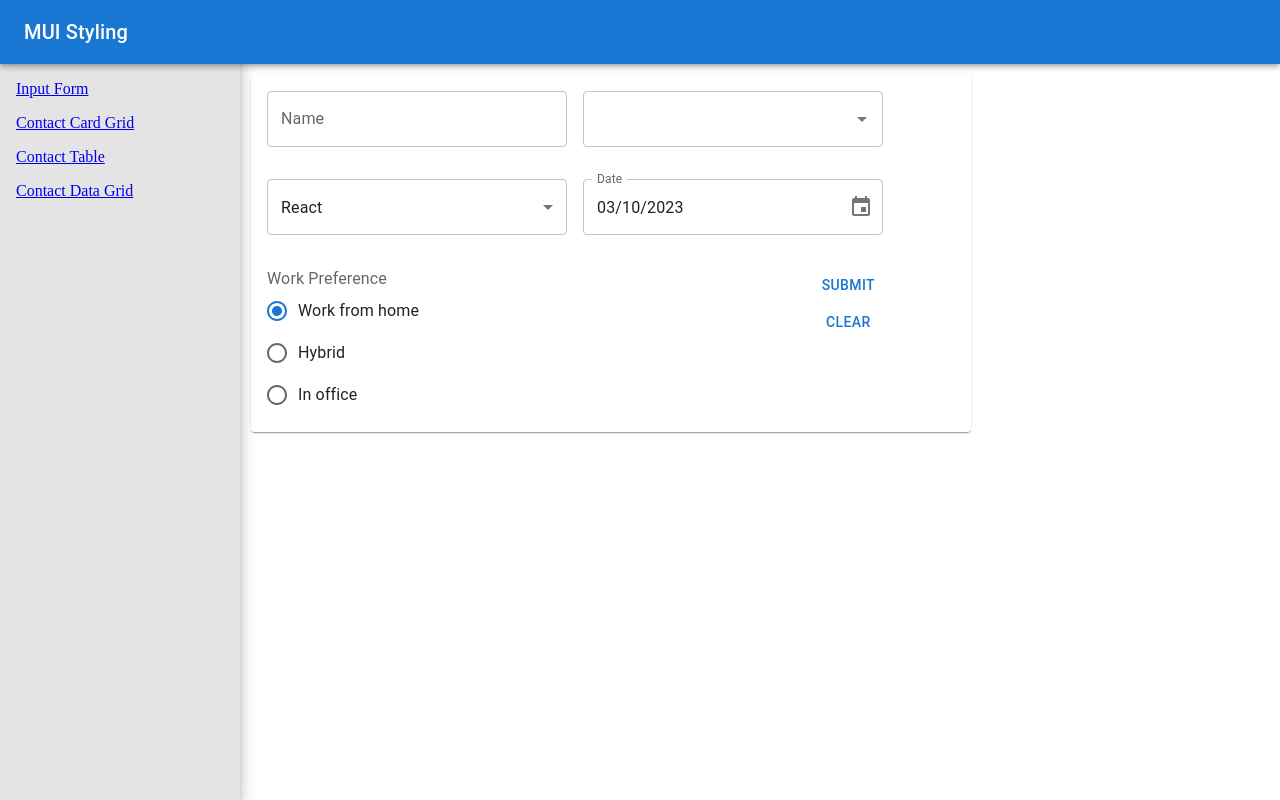
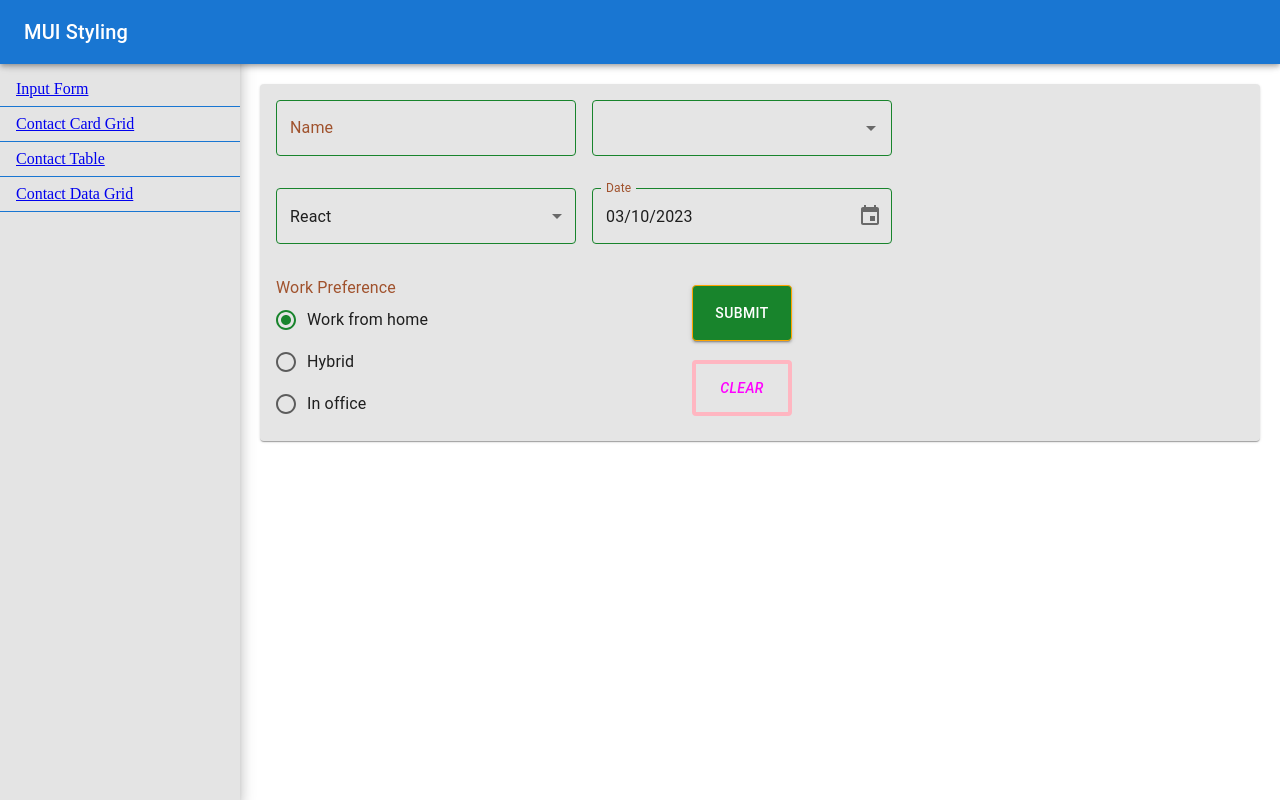
Before and after one commit to Taraskiiin/mui-app, a React (Create React App) app: page / in a window 1280 px wide. Built offline with nearby package versions, Linux system fonts and the light colour scheme.

Commit message:
feat(styles): added Theme and styles to MainWrap components

```diff
--- a/src/Components/Form/ContactForm.tsx
+++ b/src/Components/Form/ContactForm.tsx
@@ -36,6 +36,23 @@ export const skills = [
 
 export const minWidth = 300;
 export const defaultPreference = 'Work from home';
+
+const paperInputsStyle = {
+	'& .MuiOutlinedInput-root': {
+		'& fieldset': {
+			border: '1px solid',
+			borderColor: 'primary.main',
+		},
+	},
+	'& .MuiOutlinedInput-root:hover': {
+		'& fieldset': {
+			borderColor: 'primary.light',
+		},
+	},
+	'& .MuiFormLabel-root': {
+		color: 'primary.dark',
+	},
+};
 
 export default function ContactForm() {
 	const getDefaultFormValues = () => {
@@ -132,7 +149,13 @@ export default function ContactForm() {
 
 	return (
 		<>
-			<Paper>
+			<Paper
+				sx={{
+					...paperInputsStyle,
+					margin: 1,
+					backgroundColor: 'grid.main',
+				}}
+			>
 				<form>
 					<FormControl>
 						<FormGroup
@@ -178,9 +201,25 @@ export default function ContactForm() {
 								preference={formValues.preference}
 								onChange={handleRadioChange}
 							/>
-							<Stack>
-								<Button onClick={handleSubmit}>Submit</Button>
-								<Button onClick={handleClearClick}>Clear</Button>
+							<Stack
+								justifyContent='space-around'
+								alignItems='center'
+								sx={{ minWidth: minWidth }}
+							>
+								<Button
+									variant='contained'
+									sx={{ height: 56, width: 100 }}
+									onClick={handleSubmit}
+								>
+									Submit
+								</Button>
+								<Button
+									variant='beautiful'
+									sx={{ height: 56, width: 100 }}
+									onClick={handleClearClick}
+								>
+									Clear
+								</Button>
 							</Stack>
 						</FormGroup>
 					</FormControl>
--- a/src/Components/Form/FormSubComponents/CustomTextField.tsx
+++ b/src/Components/Form/FormSubComponents/CustomTextField.tsx
@@ -11,7 +11,21 @@ export default function CustomTextField(props: TextFieldProps) {
 			name='name'
 			label='Name'
 			variant='outlined'
-			sx={{ minWidth: minWidth, marginRight: '16px' }}
+			sx={{
+				minWidth: minWidth,
+				marginBottom: { xs: 2, md: 0 },
+				marginRight: { md: 2 },
+				'& .MuiOutLinedInput-root.Mui-focused': {
+					'& > fieldset': {
+						borderColor: 'primary.dark',
+					},
+				},
+				'& .MuiOutlinedInput-root:hover': {
+					'& > fieldset.MuiOutlinedInput-notchedOutline': {
+						borderColor: 'orange',
+					},
+				},
+			}}
 		/>
 	);
 }
--- a/src/Components/Scaffold/NavDrawer.tsx
+++ b/src/Components/Scaffold/NavDrawer.tsx
@@ -1,52 +1,98 @@
+import { useEffect, useState } from 'react';
 import {
 	AppBar,
 	Drawer,
 	List,
 	ListItem,
 	Theme,
+	ThemeProvider,
 	Toolbar,
 	Typography,
 	useTheme,
+	IconButton,
 } from '@mui/material';
+import useMediaQuery from '@mui/material/useMediaQuery';
 import { BrowserRouter, Link, Routes, Route } from 'react-router-dom';
+import MenuIcon from '@mui/icons-material/Menu';
+
 import ContactDataGrid from '../DataGrid/ContactDataGrid';
 import ContactCardGrid from '../Grid/ContactCardGrid';
 import ContactForm from '../Form/ContactForm';
 import ContactTable from '../Table/ContactTable';
+import { BeautifulTheme } from '../../Theme/CustomTheme';
 
 const drawerWidth = 240;
+const transitionDuration = 1000;
 
-const themedStyles = (theme: Theme) => {
+const themedStyles = (theme: Theme, mobileResponsiveWidth: string | number) => {
 	return {
 		appBar: {
 			zIndex: theme.zIndex.drawer + 1,
 		},
-	};
-};
-
-const simpleStyles = {
 		drawer: {
-		width: drawerWidth,
+			width: mobileResponsiveWidth,
 			'& .MuiBackdrop-root': {
 				display: 'none',
 			},
 		},
+		menuButton: {
+			marginRight: 2,
+		},
 		drawerPaper: {
-		width: drawerWidth,
+			width: mobileResponsiveWidth,
 			backgroundColor: 'rgba(120, 120, 120, 0.2)',
 		},
 		content: {
-		marginLeft: drawerWidth,
-		padding: 3,
-		maxWidth: 720,
+			padding: 4,
+			minWidth: mobileResponsiveWidth,
+			marginLeft: 0,
+			transition: theme.transitions.create('margin', {
+				easing: theme.transitions.easing.easeOut,
+				duration: transitionDuration,
+			}),
 		},
+		contentShift: {
+			minWidth: mobileResponsiveWidth,
+			marginLeft: mobileResponsiveWidth,
+			transition: theme.transitions.create('margin', {
+				easing: theme.transitions.easing.easeOut,
+				duration: transitionDuration,
+			}),
+		},
+	};
 };
 
 export default function NavDrawer() {
 	const theme = useTheme();
+
+	const greaterThan375 = useMediaQuery('(min-width:376px)');
+	const [open, setOpen] = useState(greaterThan375);
+	const responsiveDrawerWidth = greaterThan375 ? drawerWidth : '100%';
+
+	useEffect(() => {
+		setOpen(greaterThan375);
+	}, [greaterThan375]);
+
+	const handleMenuClick = () => {
+		setOpen(!open);
+	};
+
 	return (
 		<BrowserRouter>
-			<AppBar position='fixed' sx={themedStyles(theme).appBar}>
+			<AppBar
+				position='fixed'
+				sx={themedStyles(theme, responsiveDrawerWidth).appBar}
+			>
+				<IconButton
+					onClick={handleMenuClick}
+					edge='start'
+					sx={{
+						...themedStyles(theme, responsiveDrawerWidth).menuButton,
+						display: greaterThan375 ? 'none' : '',
+					}}
+				>
+					<MenuIcon />
+				</IconButton>
 				<Toolbar>
 					<Typography variant='h6' noWrap>
 						MUI Styling
@@ -56,9 +102,12 @@ export default function NavDrawer() {
 			<Drawer
 				disableEnforceFocus
 				variant='temporary'
-				open={true}
-				sx={simpleStyles.drawer}
-				PaperProps={{ sx: simpleStyles.drawerPaper, elevation: 9 }}
+				open={open}
+				sx={themedStyles(theme, responsiveDrawerWidth).drawer}
+				PaperProps={{
+					elevation: 9,
+					sx: themedStyles(theme, responsiveDrawerWidth).drawerPaper,
+				}}
 			>
 				<Toolbar />
 				<List>
@@ -68,14 +117,28 @@ export default function NavDrawer() {
 						{ text: 'Contact Table', route: '/table' },
 						{ text: 'Contact Data Grid', route: '/data-grid' },
 					].map((nav, index) => (
-						<ListItem key={nav.text}>
+						<ListItem
+							key={nav.text}
+							sx={{
+								borderBottom: '1px solid',
+								borderBottomColor: 'primary.main',
+							}}
+						>
 							<Link to={nav.route}>{nav.text}</Link>
 						</ListItem>
 					))}
 				</List>
 			</Drawer>
-			<main style={simpleStyles.content}>
+			<main
+				style={{
+					...themedStyles(theme, responsiveDrawerWidth).content,
+					...(open
+						? themedStyles(theme, responsiveDrawerWidth).contentShift
+						: {}),
+				}}
+			>
 				<Toolbar />
+				<ThemeProvider theme={BeautifulTheme}>
 					<Routes>
 						<Route path='/' element={<ContactForm />} />
 						<Route path='/form' element={<ContactForm />} />
@@ -83,6 +146,7 @@ export default function NavDrawer() {
 						<Route path='/table' element={<ContactTable />} />
 						<Route path='/data-grid' element={<ContactDataGrid />} />
 					</Routes>
+				</ThemeProvider>
 			</main>
 		</BrowserRouter>
 	);
--- /dev/null
+++ b/src/Theme/CustomTheme.tsx
@@ -0,0 +1,59 @@
+import { createTheme } from '@mui/material/styles';
+
+declare module '@mui/material/styles/createPalette' {
+	interface Palette {
+		grid: { main: string; dark: string };
+	}
+
+	interface PaletteOptions {
+		grid?: { main: string; dark: string };
+	}
+}
+
+declare module '@mui/material/Button' {
+	interface ButtonPropsVariantOverrides {
+		beautiful: true;
+	}
+}
+
+export const BeautifulTheme = createTheme({
+	palette: {
+		primary: {
+			main: '#18842c',
+			light: '#3aab58',
+			dark: 'sienna',
+		},
+		grid: {
+			main: 'rgba(0,0,0,0.1)',
+			dark: 'rgba(0,0,0,0.2)',
+		},
+	},
+	components: {
+		MuiButton: {
+			styleOverrides: {
+				root: {
+					border: '1px solid orange',
+				},
+			},
+			variants: [
+				{
+					props: { variant: 'beautiful' },
+					style: {
+						fontStyle: 'italic',
+						border: '4px solid lightpink',
+						color: 'fuchsia',
+					},
+				},
+			],
+		},
+	},
+	breakpoints: {
+		values: {
+			xs: 0,
+			sm: 600,
+			md: 960,
+			lg: 1280,
+			xl: 1920,
+		},
+	},
+});
```
Also changed, not shown: src/Components/Form/FormSubComponents/StyledFormGroup.tsx (added, +16 -0 lines). Lines whose indentation alone changed are shown as unchanged.
